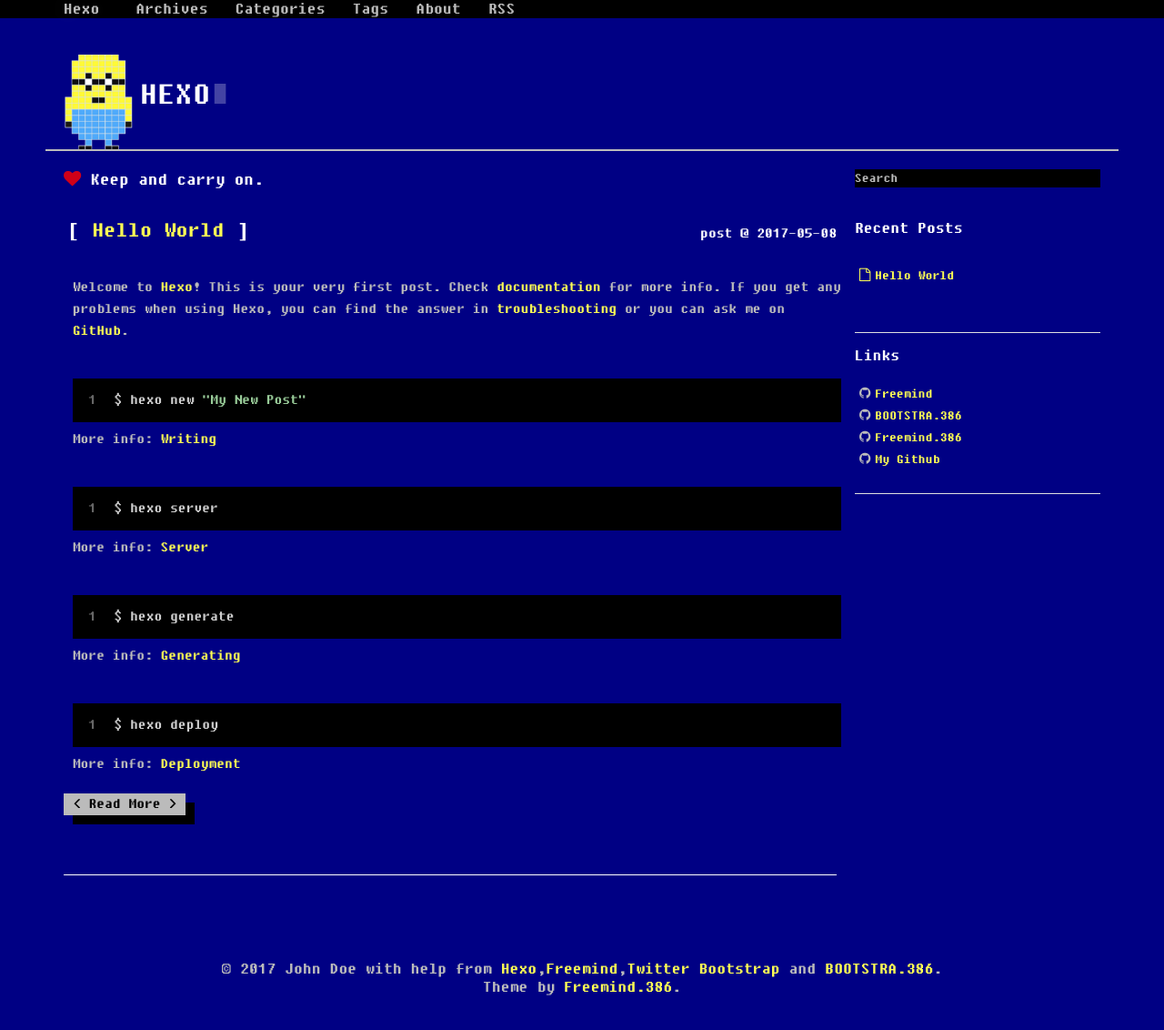
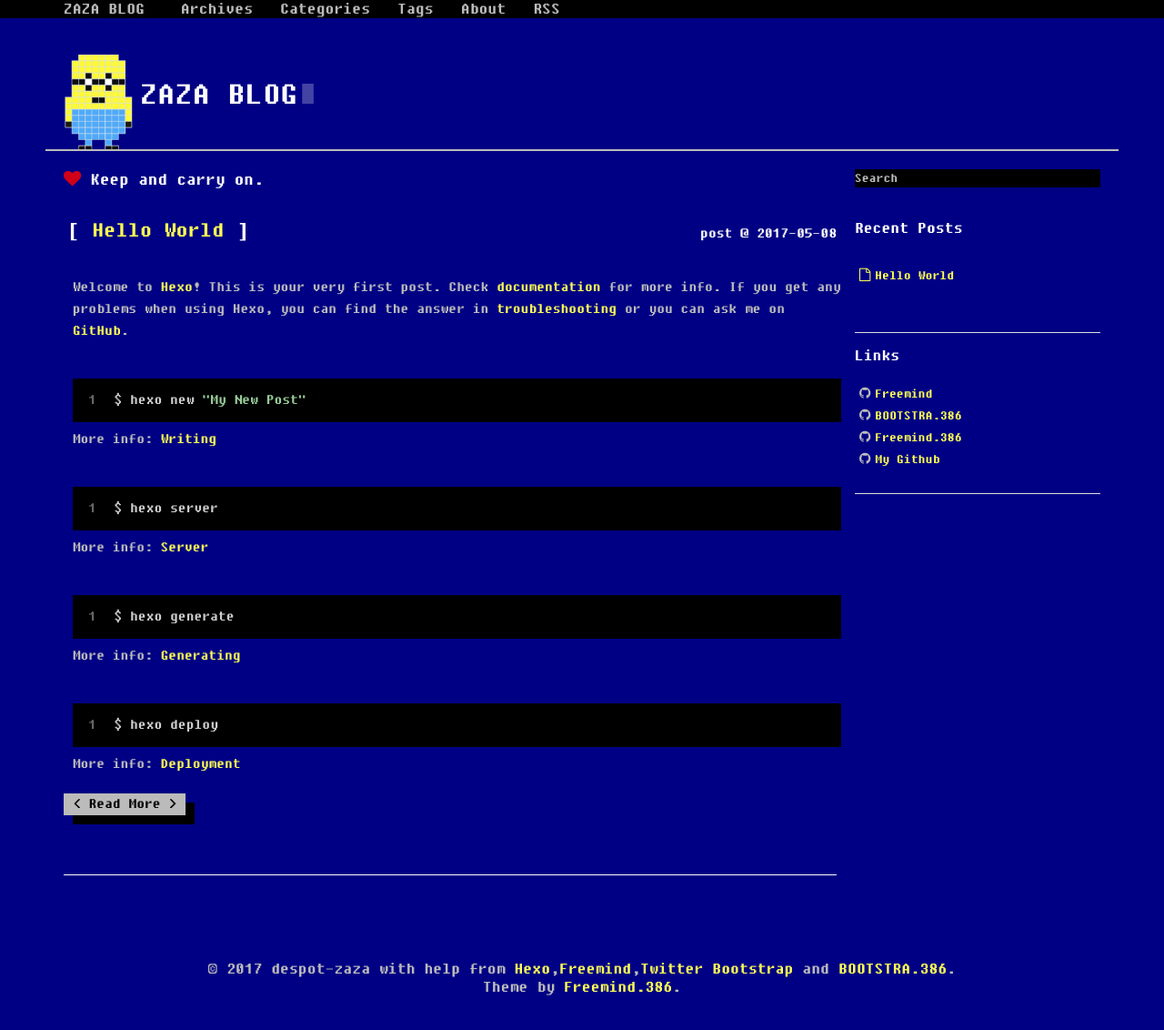
Before and after one commit to despot-zaza/despot-zaza.github.io, a plain HTML site: page index.html in a window 1280 px wide. Shown: the whole page at 91% size. Drawn offline with Linux system fonts and the light colour scheme.

Commit message:
Site updated: 2017-05-09 10:30:28

```diff
--- a/atom.xml
+++ b/atom.xml
@@ -1,6 +1,6 @@
 <?xml version="1.0" encoding="utf-8"?>
 <feed xmlns="http://www.w3.org/2005/Atom">
-  <title>Hexo</title>
+  <title>ZAZA BLOG</title>
 
   <link href="/atom.xml" rel="self"/>
 
@@ -9,7 +9,7 @@
   <id>http://yoursite.com/</id>
 
   <author>
-    <name>John Doe</name>
+    <name>despot-zaza</name>
 
   </author>
 
--- a/index.html
+++ b/index.html
@@ -6,14 +6,14 @@
   <meta http-equiv="cache-control" content="no-cache">
   <meta http-equiv="expires" content="0">
 
-  <title>Hexo</title>
-  <meta name="author" content="John Doe">
+  <title>ZAZA BLOG</title>
+  <meta name="author" content="despot-zaza">
 
 
   <meta name="viewport" content="width=device-width, initial-scale=1, maximum-scale=1">
 
 
-  <meta property="og:site_name" content="Hexo"/>
+  <meta property="og:site_name" content="ZAZA BLOG"/>
 
 
     <meta property="og:image" content="undefined"/>
@@ -69,7 +69,7 @@ var _hmt = _hmt || [];
         <span class="icon-bar"></span>
         <span class="icon-bar"></span>
       </button>
-	  <a class="navbar-brand" href="/">Hexo</a>
+	  <a class="navbar-brand" href="/">ZAZA BLOG</a>
       <div class="collapse navbar-collapse nav-menu">
 		<ul class="nav navbar-nav">
 
@@ -112,7 +112,7 @@ var _hmt = _hmt || [];
   <div class="container">
   	<div class="content">
     	 <div class="page-header logo">
-  <h1>Hexo<span class="blink-fast">∎</span></h1>
+  <h1>ZAZA BLOG<span class="blink-fast">∎</span></h1>
 </div>
 
 <div class="row page">
@@ -244,7 +244,7 @@ var _hmt = _hmt || [];
   </div>
   <div class="container-narrow">
   <footer> <p>
-  &copy; 2017 John Doe
+  &copy; 2017 despot-zaza
 
       with help from <a href="http://hexo.io/" target="_blank">Hexo</a>,<a href="http://github.com/wzpan/hexo-theme-freemind/">Freemind</a>,<a href="http://getbootstrap.com/" target="_blank">Twitter Bootstrap</a> and <a href="http://getbootstrap.com/" target="_blank">BOOTSTRA.386</a>.
      <br> Theme by <a href="http://github.com/wzpan/hexo-theme-freemind/">Freemind.386</a>.
```
Also changed, not shown: 2017/05/08/hello-world/index.html (+5 -5 lines), archives/2017/05/index.html (+5 -5 lines), archives/2017/index.html (+5 -5 lines), archives/index.html (+5 -5 lines).
